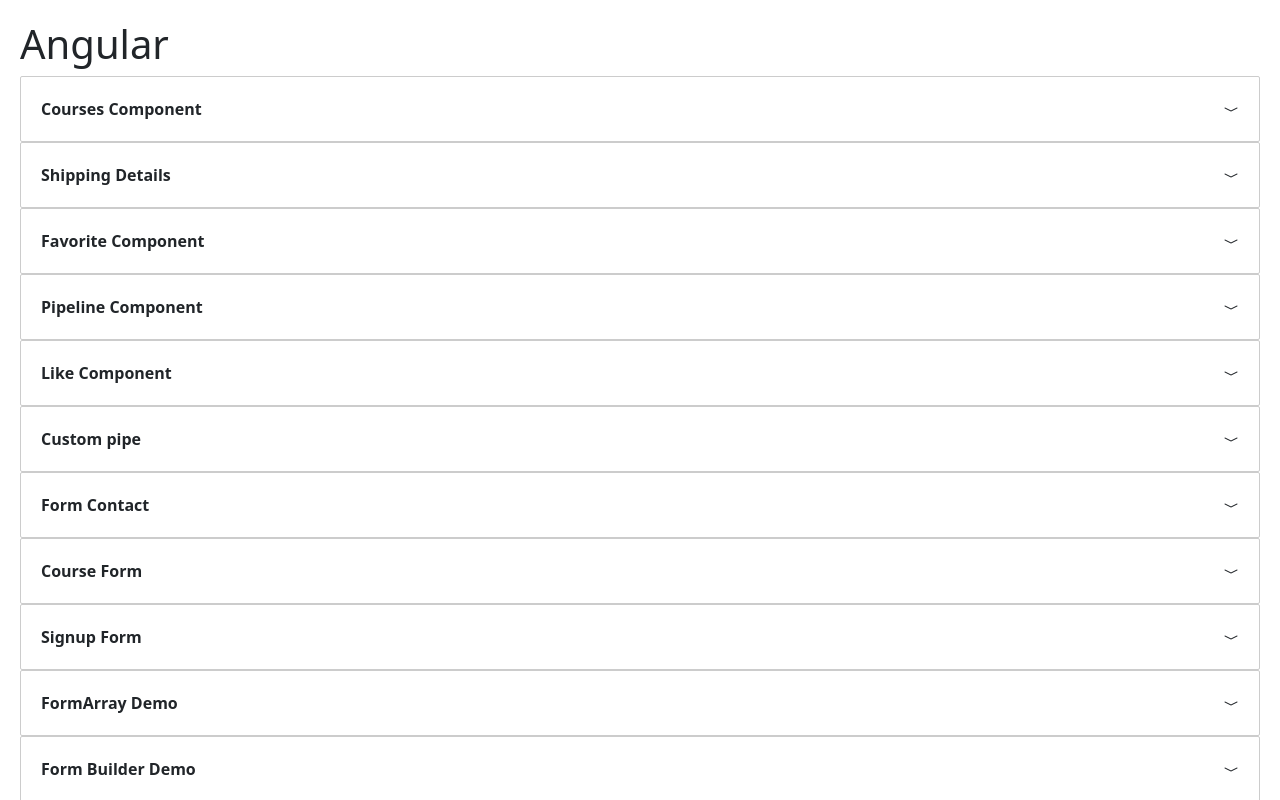
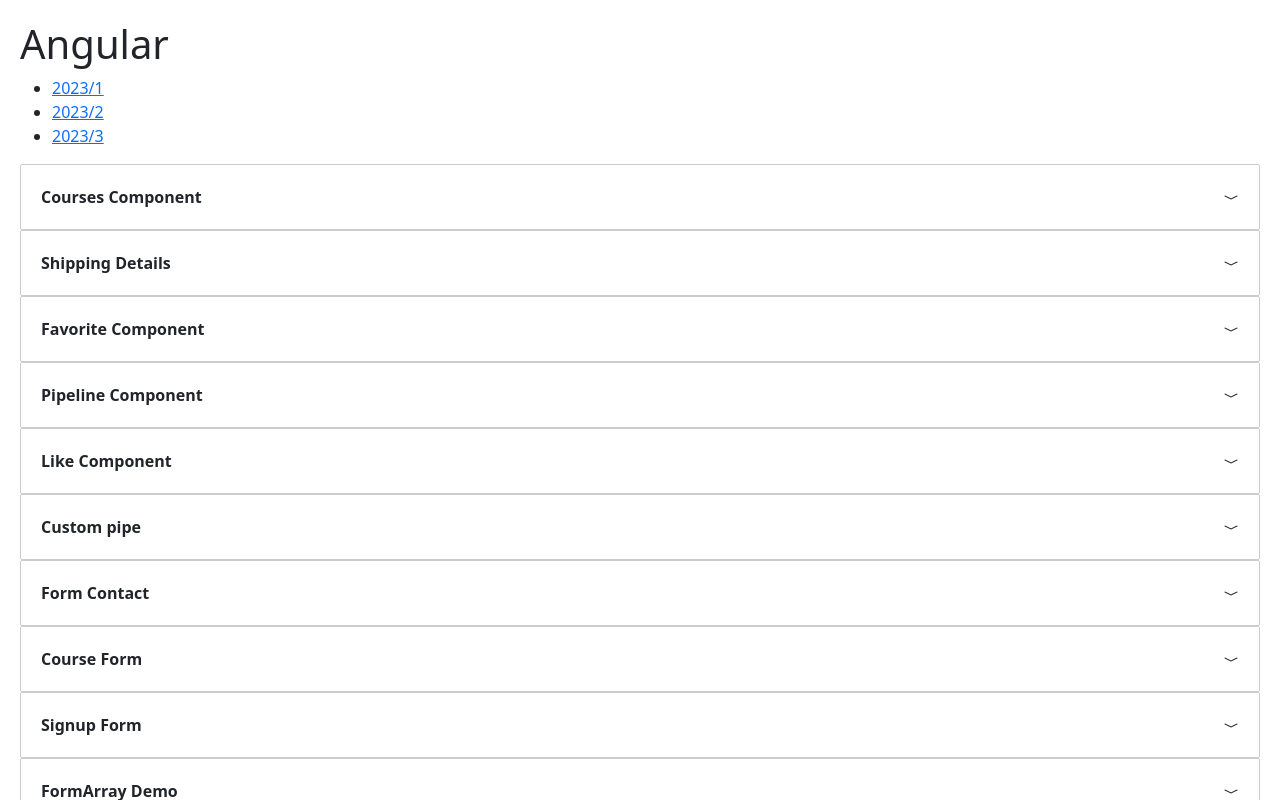
Before and after one commit to ayslanmarqs/angular-udemy, an Angular app: page / in a window 1280 px wide. Shown: the top 800 px of the page. Built offline with nearby package versions, Linux system fonts and the light colour scheme; no server answers.

Commit message:
added navigation basic

```diff
--- a/src/app/app.component.html
+++ b/src/app/app.component.html
@@ -1,63 +1 @@
-<h1>Angular</h1>
-
-<zippy title="Courses Component">
-    <div *ngIf="coursesCount > 0; then coursesList else noCourses"></div>
-        <ng-template #coursesList>
-            <courses></courses>
-        </ng-template>
-        <ng-template #noCourses>
-            No courses yet.
-        </ng-template>
-</zippy>
-
-<zippy title="Shipping Details">
-    Shipping Details Content
-</zippy>
-
-<zippy title="Favorite Component">
-    <favorite [is-favorite]="post.isFavorite" (favorite-changed)="onFavoriteChanged($event)"></favorite>
-</zippy>
-
-<zippy title="Pipeline Component">
-    <title-case-edit></title-case-edit>
-</zippy>
-
-<zippy title="Like Component">
-    <like [likesCount]="tweet.likesCount" [isActive]="tweet.isLiked"></like>
-</zippy>
-
-<zippy title="Custom pipe">
-    <div>
-        {{ customPipeText | summary:20 }}
-    </div>
-</zippy>
-<zippy title="Form Contact">
-    <contact-form></contact-form>
-</zippy>
-<zippy title="Course Form">
-    <course-assignment></course-assignment>
-</zippy>
-<zippy title="Signup Form">
-    <signup-form></signup-form>
-</zippy>
-<zippy title="FormArray Demo">
-    <app-form-array></app-form-array>
-</zippy>
-<zippy title="Form Builder Demo">
-    <app-form-builder-demo></app-form-builder-demo>
-</zippy>
-<zippy title="Change Password">
-    <change-password></change-password>
-</zippy>
-<zippy title="Http Demo">
-    <posts></posts>
-</zippy>
-<zippy title="Github Followers">
-    <github-followers></github-followers>
-</zippy>
-<!-- <zippy title="Async Message Component">
-    <div>
-        <p>Message: {{message$ | async }}</p>
-        <button type="button" (click)="resend()">Resend</button>
-    </div>
-</zippy> -->
+<router-outlet></router-outlet>
--- a/src/app/app.component.ts
+++ b/src/app/app.component.ts
@@ -1,9 +1,4 @@
 import { Component } from '@angular/core';
-import { CoursesService } from './course.service';
-import { FavoriteChangedEventArgs } from './favorite/favorite.component';
-
-import { Observable, interval } from 'rxjs';
-import { map, take } from 'rxjs/operators';
 
 @Component({
   selector: 'app-root',
@@ -11,46 +6,4 @@
   styleUrls: ['./app.component.css']
 })
 export class AppComponent {
-
-    coursesCount;
-    customPipeText = "O Lorem Ipsum é um texto modelo da indústria tipográfica e de impressão. O Lorem Ipsum tem vindo a ser o texto padrão usado por estas indústrias desde o ano de 1500, quando uma misturou os caracteres de um texto para criar um espécime de livro. Este texto não só sobreviveu 5 séculos, mas também o salto para a tipografia electrónica, mantendo-se essencialmente inalterada. Foi popularizada nos anos 60 com a disponibilização das folhas de Letraset, que continham passagens com Lorem Ipsum, e mais recentemente com os programas de publicação como o Aldus PageMaker que incluem versões do Lorem Ipsum.";
-
-    constructor(service: CoursesService) {
-        this.message$ = this.getResendObservable();
-        this.coursesCount = service.getCoursesCount();
-    }
-
-    post = {
-        title: 'hello-world',
-        isFavorite: true
-    }
-
-    tweet = {
-        body: 'Here is the body of the tweet...',
-        isLiked: false,
-        likesCount: 32
-    }
-
-    onFavoriteChanged(eventArgs: FavoriteChangedEventArgs) {
-        console.log('Favorite changed: ', eventArgs.newValue)
-    }
-
-    message$: Observable<string>;
-
-    private messages = [
-        "You are my hero!",
-        "You are the best hero!",
-        "Will you be my hero?"
-    ]
-
-    resend() {
-        this.message$ = this.getResendObservable();
-    }
-
-    private getResendObservable() {
-        return interval(500).pipe(
-            map(i => this.messages[i]),
-            take(this.messages.length)
-        );
-    }
 }
--- /dev/null
+++ b/src/app/archive/archive.component.html
@@ -0,0 +1,2 @@
+<h1>Archive for {{ year }} / {{ month }} </h1>
+<button (click)="viewAll();">View All</button>
--- /dev/null
+++ b/src/app/archive/archive.component.ts
@@ -0,0 +1,28 @@
+import { Component } from '@angular/core';
+import { ActivatedRoute, Router } from '@angular/router';
+
+@Component({
+  selector: 'app-archive',
+  templateUrl: './archive.component.html',
+  styleUrls: ['./archive.component.css']
+})
+export class ArchiveComponent {
+
+  year:number;
+  month:number;
+
+  constructor (
+    private router: Router,
+    private route: ActivatedRoute) {}
+
+  ngOnInit() {
+    let params = this.route.snapshot.paramMap;
+    this.year = +params.get('year');
+    this.month = +params.get('month');
+
+  }
+
+  viewAll() {
+    this.router.navigate(['/']);
+  }
+}
--- /dev/null
+++ b/src/app/home/home.component.html
@@ -0,0 +1,65 @@
+<h1>Angular</h1>
+
+<ul>
+    <li *ngFor="let archive of archives">
+        <a
+            [routerLink]="['/archive', archive.year, archive.month]"
+        >{{ archive.year + '/' + archive.month }}</a>
+    </li>
+</ul>
+
+<zippy title="Courses Component">
+    <div *ngIf="coursesCount > 0; then coursesList else noCourses"></div>
+        <ng-template #coursesList>
+            <courses></courses>
+        </ng-template>
+        <ng-template #noCourses>
+            No courses yet.
+        </ng-template>
+</zippy>
+
+<zippy title="Shipping Details">
+    Shipping Details Content
+</zippy>
+
+<zippy title="Favorite Component">
+    <favorite [is-favorite]="post.isFavorite" (favorite-changed)="onFavoriteChanged($event)"></favorite>
+</zippy>
+
+<zippy title="Pipeline Component">
+    <title-case-edit></title-case-edit>
+</zippy>
+
+<zippy title="Like Component">
+    <like [likesCount]="tweet.likesCount" [isActive]="tweet.isLiked"></like>
+</zippy>
+
+<zippy title="Custom pipe">
+    <div>
+        {{ customPipeText | summary:20 }}
+    </div>
+</zippy>
+<zippy title="Form Contact">
+    <contact-form></contact-form>
+</zippy>
+<zippy title="Course Form">
+    <course-assignment></course-assignment>
+</zippy>
+<zippy title="Signup Form">
+    <signup-form></signup-form>
+</zippy>
+<zippy title="FormArray Demo">
+    <app-form-array></app-form-array>
+</zippy>
+<zippy title="Form Builder Demo">
+    <app-form-builder-demo></app-form-builder-demo>
+</zippy>
+<zippy title="Change Password">
+    <change-password></change-password>
+</zippy>
+<zippy title="Http Demo">
+    <posts></posts>
+</zippy>
+<zippy title="Github Followers">
+    <github-followers></github-followers>
+</zippy>
--- /dev/null
+++ b/src/app/home/home.component.ts
@@ -0,0 +1,60 @@
+import { Component } from '@angular/core';
+import { interval, map, Observable, take } from 'rxjs';
+import { CoursesService } from '../course.service';
+import { FavoriteChangedEventArgs } from '../favorite/favorite.component';
+
+@Component({
+  selector: 'app-home',
+  templateUrl: './home.component.html',
+  styleUrls: ['./home.component.css']
+})
+export class HomeComponent {
+
+  archives = [
+      { year: 2023, month: 1 },
+      { year: 2023, month: 2 },
+      { year: 2023, month: 3 }
+  ]
+
+  coursesCount;
+  customPipeText = "O Lorem Ipsum é um texto modelo da indústria tipográfica e de impressão. O Lorem Ipsum tem vindo a ser o texto padrão usado por estas indústrias desde o ano de 1500, quando uma misturou os caracteres de um texto para criar um espécime de livro. Este texto não só sobreviveu 5 séculos, mas também o salto para a tipografia electrónica, mantendo-se essencialmente inalterada. Foi popularizada nos anos 60 com a disponibilização das folhas de Letraset, que continham passagens com Lorem Ipsum, e mais recentemente com os programas de publicação como o Aldus PageMaker que incluem versões do Lorem Ipsum.";
+
+  constructor(service: CoursesService) {
+      this.message$ = this.getResendObservable();
+      this.coursesCount = service.getCoursesCount();
+  }
+
+  post = {
+      title: 'hello-world',
+      isFavorite: true
+  }
+
+  tweet = {
+      body: 'Here is the body of the tweet...',
+      isLiked: false,
+      likesCount: 32
+  }
+
+  onFavoriteChanged(eventArgs: FavoriteChangedEventArgs) {
+      console.log('Favorite changed: ', eventArgs.newValue)
+  }
+
+  message$: Observable<string>;
+
+  private messages = [
+      "You are my hero!",
+      "You are the best hero!",
+      "Will you be my hero?"
+  ]
+
+  resend() {
+      this.message$ = this.getResendObservable();
+  }
+
+  private getResendObservable() {
+      return interval(500).pipe(
+          map(i => this.messages[i]),
+          take(this.messages.length)
+      );
+  }
+}
--- /dev/null
+++ b/src/app/not-found/not-found.component.html
@@ -0,0 +1 @@
+<p>not-found works!</p>
```
Also changed, not shown: src/app/app.module.ts (+13 -3 lines), src/app/not-found/not-found.component.ts (added, +10 -0 lines), src/app/archive/archive.component.css (added), src/app/home/home.component.css (added), src/app/not-found/not-found.component.css (added).
